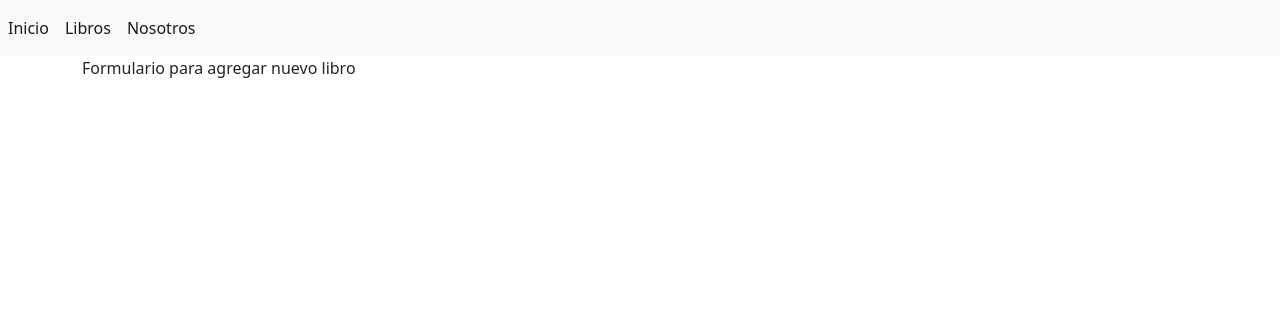
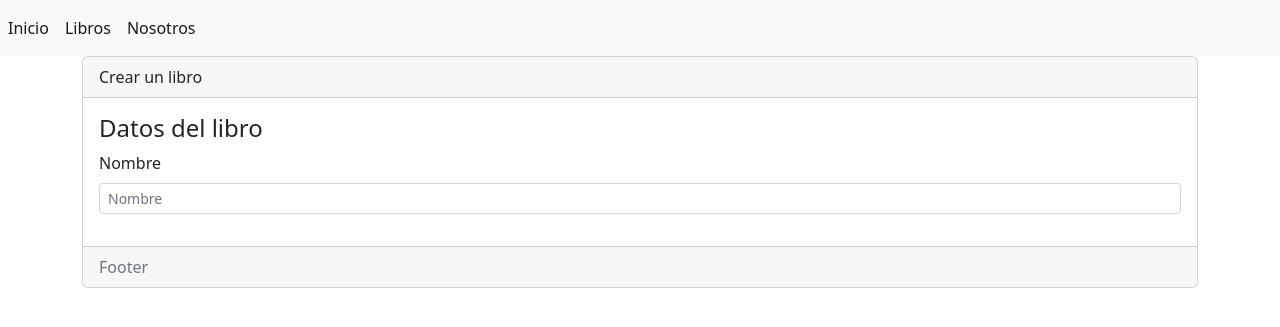
Before and after one commit to iamjosel/crudone, a Django app: page /books/create in a window 1280 px wide. Shown: the top 327 px of the page. Run offline with Django 3.2, Linux system fonts and the light colour scheme.

```diff
--- a/crud/libreria/templates/books/create.html
+++ b/crud/libreria/templates/books/create.html
@@ -4,6 +4,17 @@
 
 {% block contenido %}
 
-Formulario para agregar nuevo libro
+<div class="card">
+    <div class="card-header">
+        Crear un libro
+    </div>
+    <div class="card-body">
+        <h4 class="card-title">Datos del libro</h4>
+        {% include 'books/form.html' %}
+    </div>
+    <div class="card-footer text-muted">
+        Footer
+    </div>
+</div>
 
 {% endblock %}
--- a/crud/libreria/templates/books/form.html
+++ b/crud/libreria/templates/books/form.html
@@ -0,0 +1,9 @@
+<form enctype="multipart/form-data" method="post">
+
+    <div class="mb-3">
+      <label for="" class="form-label">Nombre</label>
+      <input type="text"
+          class="form-control form-control-sm" name="" id="" aria-describedby="helpId" placeholder="Nombre">
+    </div>
+
+</form>
--- a/crud/libreria/urls.py
+++ b/crud/libreria/urls.py
@@ -6,4 +6,5 @@ urlpatterns = [
     path('about', views.about, name='about'),
     path('books', views.books, name='books'),
     path('books/create', views.create_book, name='create_book'),
+    path('books/edit', views.edit_book, name='edit_book'),
 ]
--- a/crud/libreria/views.py
+++ b/crud/libreria/views.py
@@ -4,11 +4,16 @@ from django.http import HttpResponse
 #Sección de acceso al sitio
 def inicio(request):
     return render(request, 'pages/inicio.html')
+
 def about(request):
     return render(request, 'pages/about.html')
 
 #Sección de libros
 def books(request):
     return render(request, 'books/index.html')
+
 def create_book(request):
     return render(request, 'books/create.html')
+
+def edit_book(request):
+    return render(request, 'books/edit.html')
```
Also changed, not shown: crud/libreria/templates/books/edit.html (+12 -1 lines), crud/libreria/templates/books/index.html (+6 -2 lines).
